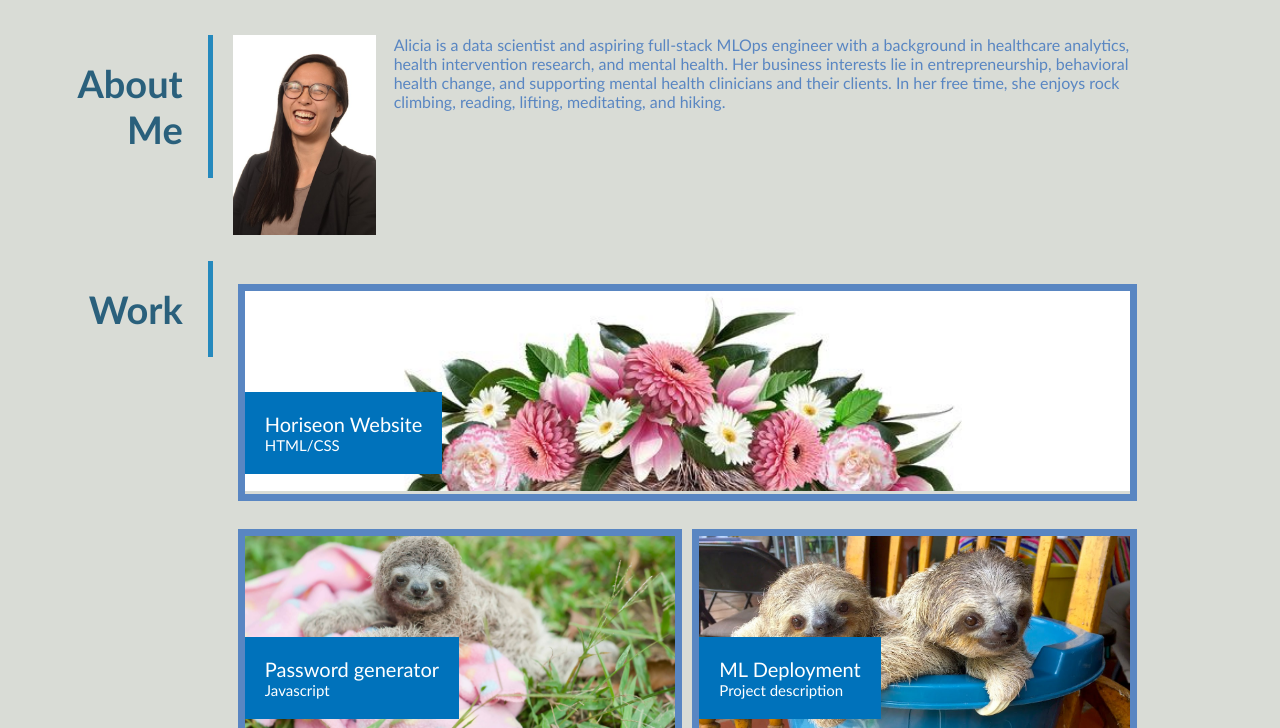
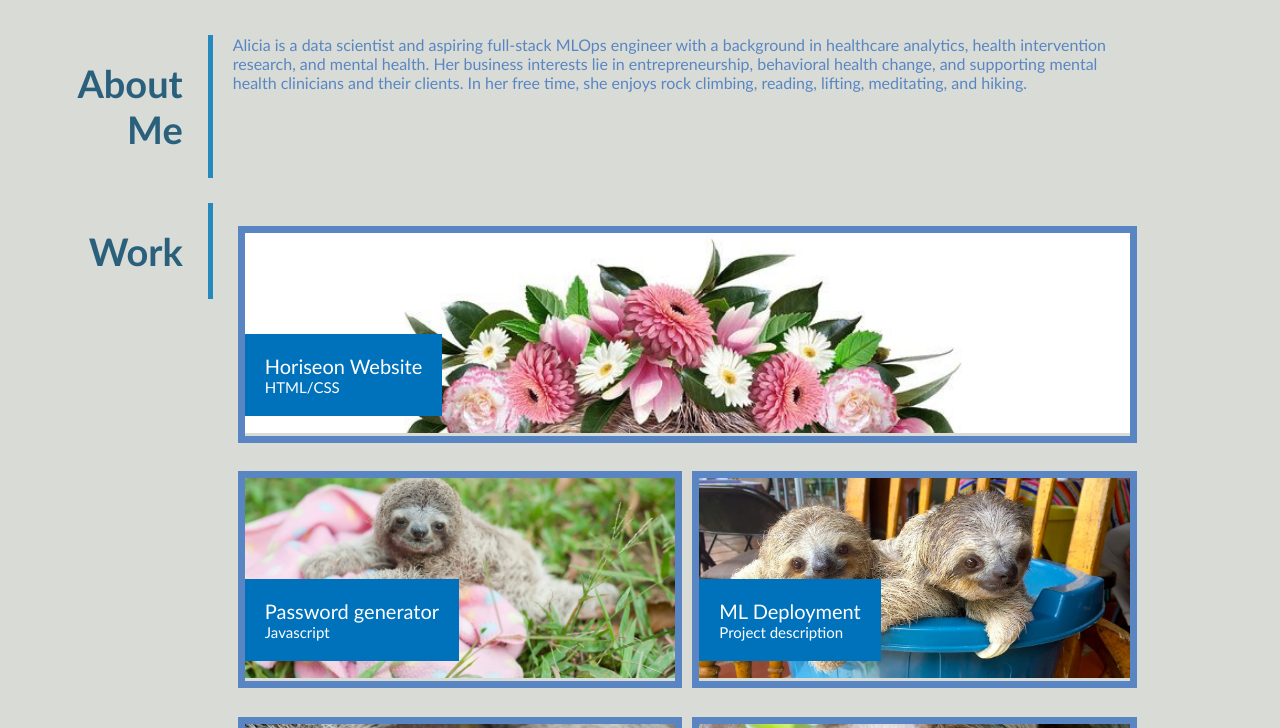
Before and after one commit to aliciachen10/portfolio-website, a plain HTML site: page index.html in a window 1280 px wide. Shown: the part 372-1100 px from the top of the page. Drawn offline with Linux system fonts and the light colour scheme.

Commit message:
take out profile photo

```diff
--- a/index.html
+++ b/index.html
@@ -41,7 +41,6 @@
             <article id="about-me" class="flex-container">
                 <h2 class="flex-child side-header-2">About Me</h2>
                 <div class="flex-child-2">
-                    <img src="./Assets/images/lol.png" alt="alicia" class="profile-photo" />
                     <p>Alicia is a data scientist and aspiring full-stack MLOps engineer with a background in healthcare analytics, health intervention research, and mental health. Her business interests lie in entrepreneurship, behavioral health change, and supporting mental health clinicians and their clients. In her free time, she enjoys rock climbing, reading, lifting, meditating, and hiking.</p>
                     <br>
                 </div>
```
